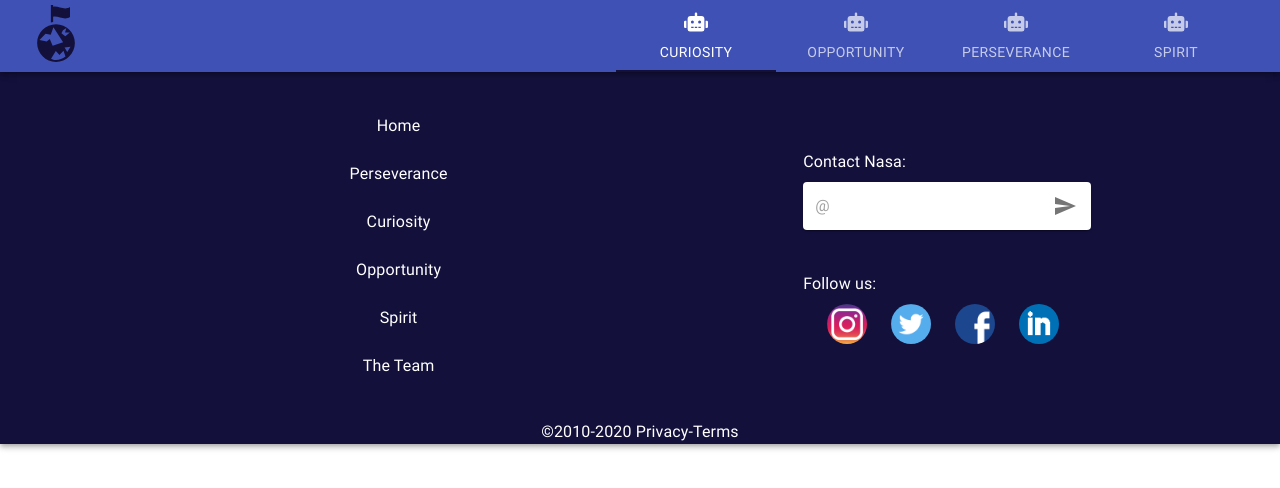
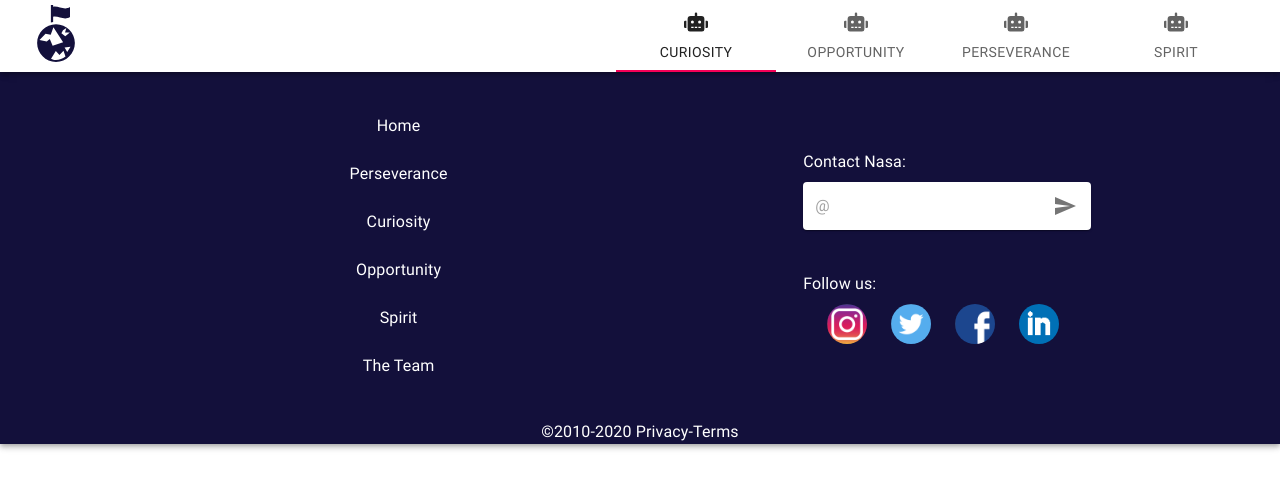
Before and after one commit to WildCodeSchool/tlse0321-js-p2-wheels-on-mars, a React (Create React App) app: page / in a window 1280 px wide. Shown: the top 488 px of the page. Built offline with nearby package versions, Linux system fonts and the light colour scheme.

Commit message:
Delete Theme Provider and set colors default of Appbar

```diff
--- a/src/App.jsx
+++ b/src/App.jsx
@@ -1,6 +1,6 @@
 import { Switch, Route } from 'react-router-dom';
-import { ThemeProvider } from '@material-ui/core';
-import Theme from './components/Navigation/components/Utils/Theme';
+// import { ThemeProvider } from '@material-ui/core';
+// import Theme from './components/Navigation/components/Utils/Theme';
 import Navigation from './components/Navigation/Navigation';
 import Home from './pages/home/Home';
 import Sojourner from './pages/sojourner/Sojourner';
@@ -13,9 +13,9 @@
 
 const App = () => (
   <>
-    <ThemeProvider theme={Theme}>
-      <Navigation />
-    </ThemeProvider>
+    {/* <ThemeProvider theme={Theme}> */}
+    <Navigation />
+    {/* </ThemeProvider> */}
     <Switch>
       <Route path="/" exact component={Home} />
       <Route path="/sojourner" exact component={Sojourner} />
--- a/src/components/Navigation/Navigation.jsx
+++ b/src/components/Navigation/Navigation.jsx
@@ -25,7 +25,7 @@
   const isMatch = useMediaQuery(theme.breakpoints.down('sm'));
   return (
     <>
-      <AppBar color="primary" position="sticky">
+      <AppBar color="#fff" position="sticky">
         <Toolbar>
           <Typography component={Link} to="/">
             <IconContext.Provider
--- a/src/components/Navigation/components/Utils/Theme.jsx
+++ /dev/null
@@ -1,13 +0,0 @@
-import { createMuiTheme } from '@material-ui/core';
-
-const Theme = createMuiTheme({
-  palette: {
-    primary: {
-      main: '#fff',
-    },
-    secondary: {
-      main: '#13103C',
-    },
-  },
-});
-export default Theme;
```
